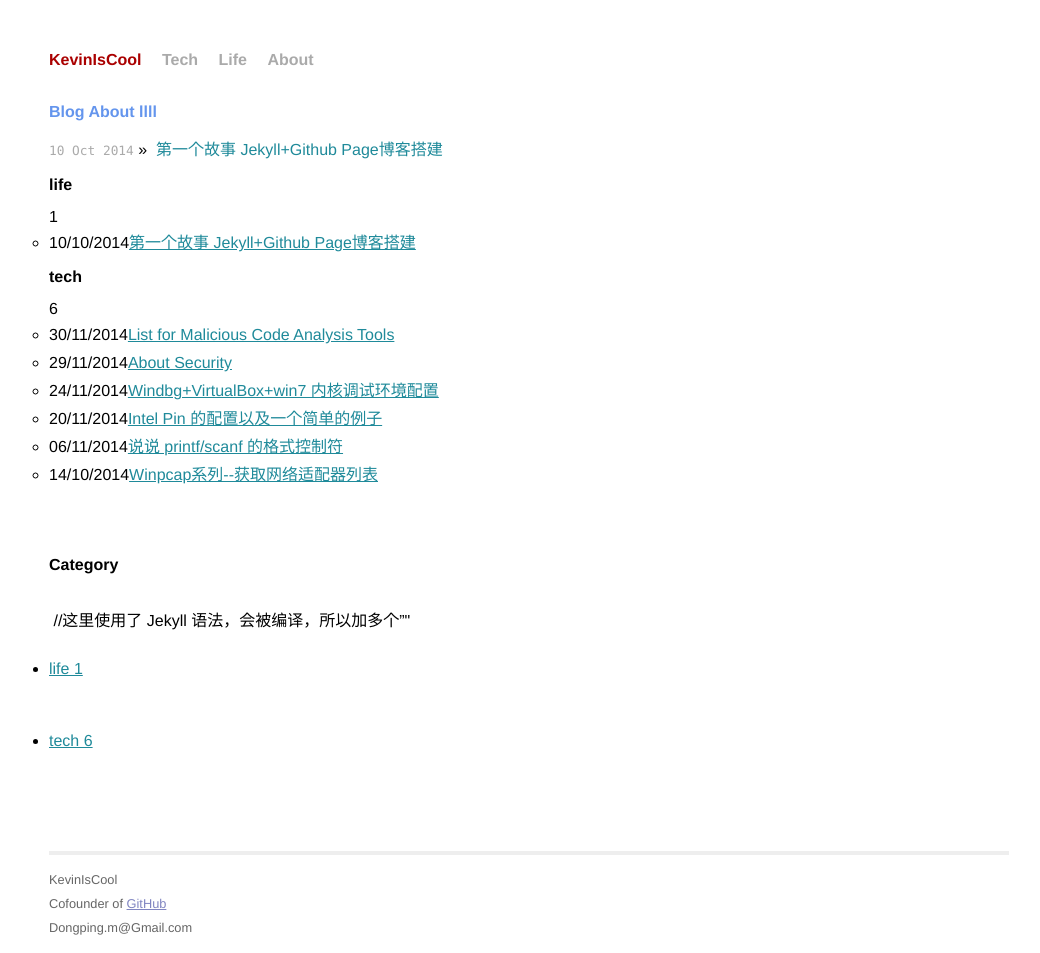
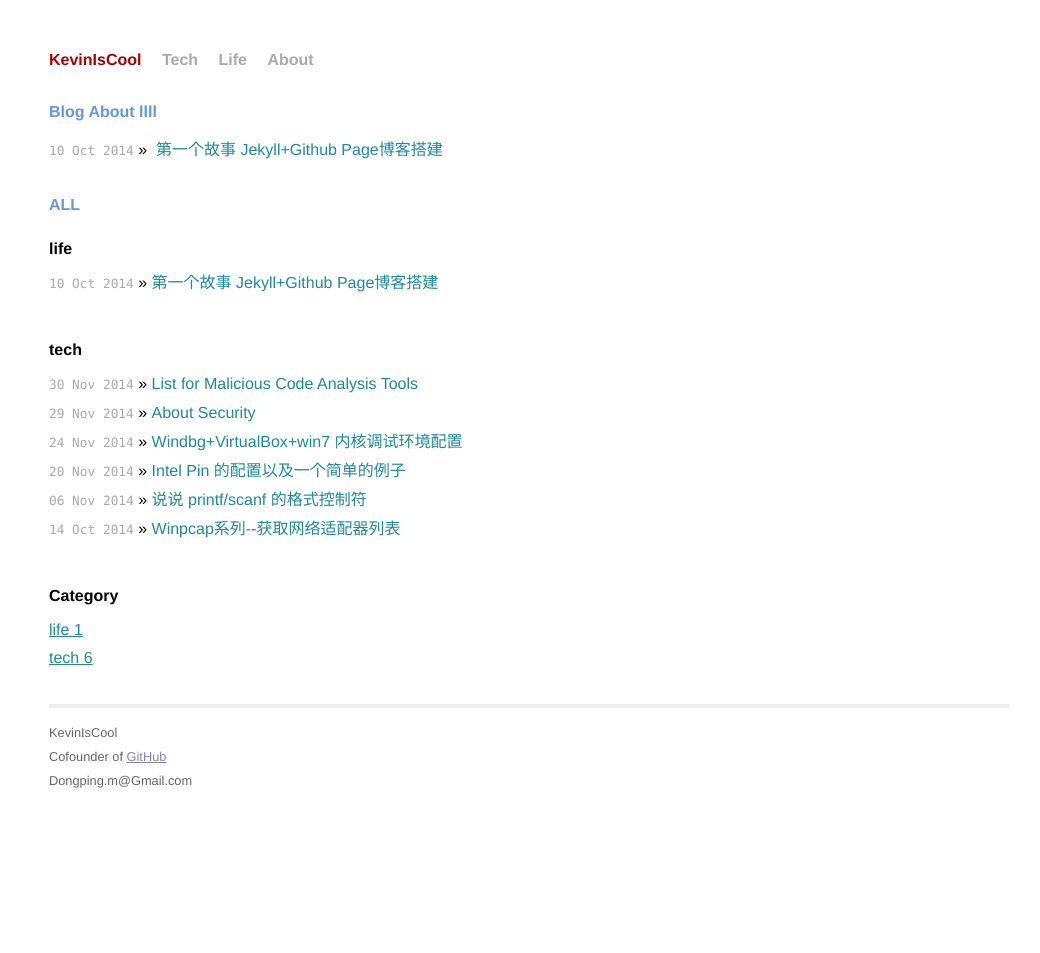
Before and after one commit to ll0KT/KevinIsCool.github.io, a Jekyll site: the page built from llll.html, in a window 1280 px wide. Shown: the whole page, without its empty margins (111-1151 px from the left). Built offline with Jekyll 4.4.1, drawn with Linux system fonts in a browser that asks for light colours; Markdown is read by kramdown in place of the engine named in the settings.

Commit message:
20141202

```diff
--- a/llll.html
+++ b/llll.html
@@ -9,22 +9,28 @@ title: llll
     {% for post in site.categories.life %}
       <li><span>{{ post.date | date_to_string }}</span> &raquo;&nbsp; <a style="text-decoration:none;" href="{{ post.url }}">{{ post.title }}</a></li>
     {% endfor %}
+  </ul>
+</div>
 
+<div id="category">
+	<h1>ALL</h1>
     {% for category in site.categories %}
 		<h2>{{ category | first }}</h2>
-		</span>{{ category | last | size }}</span>
-		<ul class="arc-list">
+		<ul class="posts">
   	  		{% for post in category.last %}
-     		   <li>{{ post.date | date:"%d/%m/%Y"}}<a 			href="{{ post.url }}">{{ post.title }}</a></li>
+     		   <li><span>{{ post.date | date_to_string }}</span> &raquo;&nbsp;<a style="text-decoration:none;" href="{{ post.url }}">{{ post.title }}</a>
+     		   </li>
      		{% endfor %}
 		</ul>
 	{% endfor %}
-
-  </ul>
 </div>
 
 
-<pre class="html" name="colorcode"> <h4>Category</h4> <ul> //这里使用了 Jekyll 语法，会被编译，所以加多个”"
-{% for category in site.categories %}
-<li><a href=”/categories/{{ category | first }}/” title=”view all posts”>{{ category | first }} {{ category | last | size }}</a> </li>
-{% endfor %} </ul> </pre>
+<div id="cate">
+ <h4>Category</h4>
+ <ul class="posts">
+ 	{% for category in site.categories %}
+		<li><a href="/categories/{{ category | first }}.html">		{{ category | first }} {{ category | last | size }}</a> </li>
+	{% endfor %}
+ </ul>
+</div>
```
